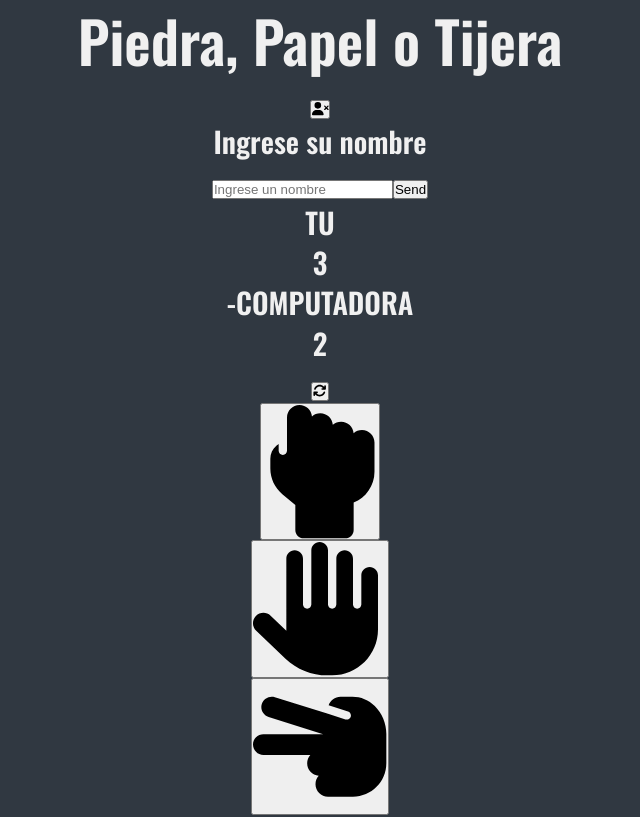
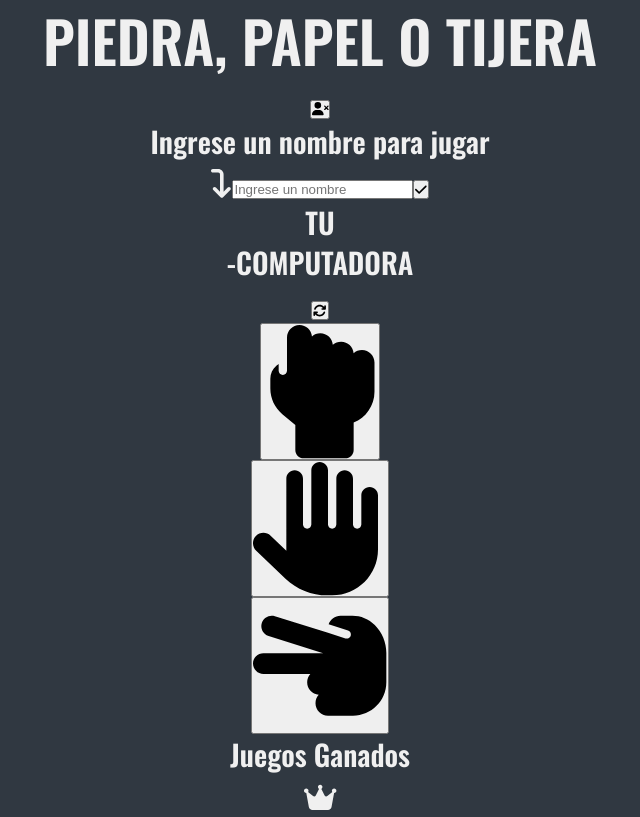
Before and after one commit to MartinL9/practico3, a React (Create React App) app: page / in a window 1280 px wide. Shown: the top 817 px of the page, without its empty margins (320-960 px from the left). Built offline with nearby package versions, Linux system fonts and the light colour scheme.

Commit message:
Agregue las funciones y eventos provisionales en componentes input

```diff
--- a/src/App.jsx
+++ b/src/App.jsx
@@ -1,6 +1,7 @@
 import './App.css';
+import { useState } from 'react';
 import Titulo from './Components/Titulo';
-import InputText from './Components/InputText';
+import UserInput from './Components/UserInput';
 import Score from './Components/Score';
 import ResultMatch from './Components/ResultMatch';
 import BtnReset from './Components/BtnReset';
@@ -10,11 +11,13 @@ import TotalGames from './Components/TotalGames';
 
 
 function App() {
+  const [userName, setUserName] = useState('');
+
   return (
     <div className="App">
       <Titulo />
-      <InputText />
-      <Score pj="3" pc="2"/>
+      <UserInput setUserName={setUserName} />
+      <Score userName={userName} />
       <ResultMatch />
       <BtnReset />
       <BtnChoices />
--- a/src/Components/InputText.jsx
+++ /dev/null
@@ -1,13 +0,0 @@
-import '../Styles/InputText.css';
-
-function InputText() {
-    return (
-        <div>
-            <p>Ingrese su nombre</p>
-            <input type='text' placeholder='Ingrese un nombre' autoComplete='off'></input>
-            <button>Send</button>
-        </div>
-    );
-}
-
-export default InputText;
--- a/src/Components/Score.jsx
+++ b/src/Components/Score.jsx
@@ -1,11 +1,22 @@
-function Score(props) {
+import React from "react";
+
+function Score({ userName }) {
     return (
-        <div>
-            <label htmlFor="">TU</label>
-            <p id="score">{props.pj}</p>
+        <div className="score">
+            {userName ? (
+                <>
+                    <label htmlFor="userScore">{userName}</label>
+                    <p id="userScore"></p>
+                </>
+            ) : (
+                <>
+                    <label htmlFor="userScore">TU</label>
+                    <p id="userScore"></p>
+                </>
+            )}
             -
-            <label htmlFor="">COMPUTADORA</label>
-            <p id="score">{props.pc}</p>
+            <label htmlFor="computerScore">COMPUTADORA</label>
+            <p id="computerScore"></p>
         </div>
     );
 }
--- a/src/Components/Titulo.jsx
+++ b/src/Components/Titulo.jsx
@@ -4,7 +4,7 @@ import { faUserXmark } from "@fortawesome/free-solid-svg-icons";
 function Titulo() {
     return (
         <div>
-            <h1>Piedra, Papel o Tijera</h1>
+            <h1>PIEDRA, PAPEL O TIJERA</h1>
 
             <button>
                 <FontAwesomeIcon icon={faUserXmark} />
--- /dev/null
+++ b/src/Components/UserInput.jsx
@@ -0,0 +1,59 @@
+import React, { useState } from 'react';
+import { FontAwesomeIcon } from "@fortawesome/react-fontawesome";
+import { faArrowTurnDown, faCheck } from '@fortawesome/free-solid-svg-icons';
+import '../Styles/InputText.css';
+
+const UserInput = ({ setUserName }) => {
+    const [inputText, setInputText] = useState('');
+    const [errorMessage, setErrorMessage] = useState('');
+    const [isInputVisible, setInputVisible] = useState(true);
+    const bannedWords = ['asesino', 'asesinato', 'masacre', 'suicido', 'canibal', 'decapitar', 'matar', 'cadaver', 'matanza', 'crucificado','fascista', 'nazi', 'esclavo','hitler'];
+
+    const handleInputChange = (e) => {
+        setInputText(e.target.value);
+    }
+
+    const userSubmission = () => {
+        const containBw = bannedWords.some((word) =>
+        inputText.toLowerCase().includes(word.toLowerCase())
+    );
+
+    if (inputText.trim() !== '' && inputText.length <= 20 && !containBw) {
+        setUserName(inputText);
+        setInputText('');
+        setErrorMessage('');
+        setInputVisible(false);
+        } else if (containBw) {
+            setErrorMessage('Por favor, ingrese un usuario sin palabras prohibidas.');
+        } else {
+            setErrorMessage('Por favor, ingrese un usuario valido de hasta 20 caracteres.');
+        }
+    };
+
+    return (
+        <div className="userNameBox">
+            {isInputVisible ? (
+                <>
+                    <p id="pInput">Ingrese un nombre para jugar</p>
+                    <FontAwesomeIcon icon={faArrowTurnDown} />
+                    <input
+                        type="text"
+                        id="textInput"
+                        placeholder="Ingrese un nombre"
+                        autoComplete="off"
+                        value={inputText}
+                        onChange={handleInputChange}
+                    >
+                    </input>
+
+                    <button className="btnInput" id="submitBtn" onClick={userSubmission}>
+                        <FontAwesomeIcon icon={faCheck}/>
+                    </button>
+                </>
+            ) : null }
+            {errorMessage && <div className="error">{errorMessage}</div>}
+        </div>
+    );
+};
+
+export default UserInput;
```
